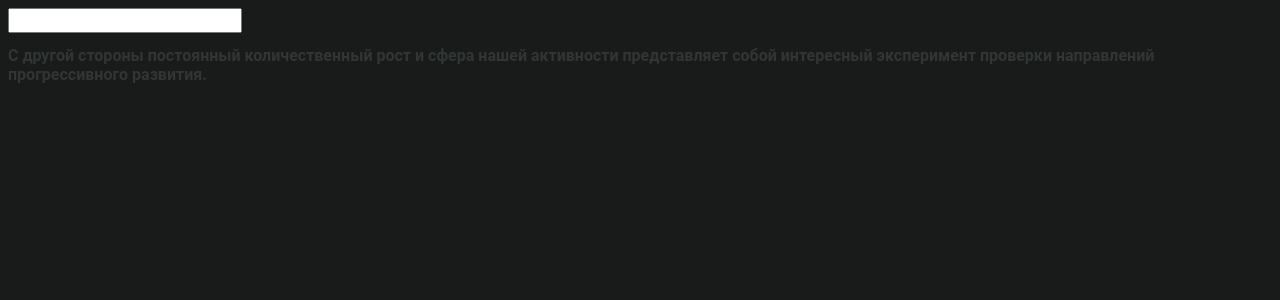
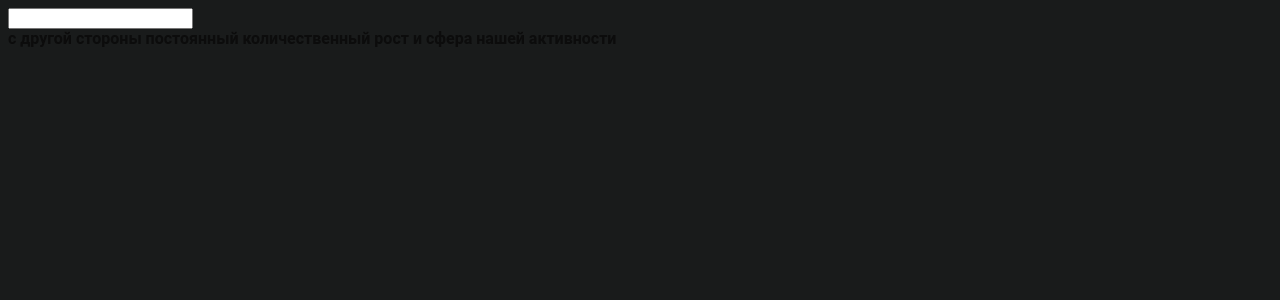
Before and after one commit to omegadreamer/FastPrint, a Django app: page /practice in a window 1280 px wide. Shown: the top 300 px of the page. Run offline with Django 4.2, Linux system fonts and the light colour scheme.

Commit message:
finally got smth

```diff
--- a/main/static/practice.js
+++ b/main/static/practice.js
@@ -1,24 +1,22 @@
-let Words = document.getElementById("Words");
-const Text = "С другой стороны постоянный количественный рост и сфера нашей активности представляет собой интересный эксперимент проверки направлений прогрессивного развития.";
+const Text = 'с другой стороны постоянный количественный рост и сфера нашей активности';
+const Words = Text.replace(/\S+/g, "<span>$&</span>")
+;
 
 // Variables
 let startTime;
 let inputbox = document.getElementById("InputBox");
 
-Words.textContent = Text
+document.getElementById("Words").innerHTML = Words
+console.log(document.getElementById("Words").innerHTML);
 
 document.getElementById("InputBox").addEventListener('input', function(event) {
-  console.log(document.getElementById("Words"))
   if(Text.slice(0, String(inputbox.value).length) == inputbox.value){
-    console.log("Праильна")
-    console.log("текст - " + Text.slice(0, String(inputbox.value).length))
-    console.log("ввод - " + inputbox.value)
+    console.log("Праильна");
   }
 
   else{
-    console.log("Непраильна")
-    console.log("текст - " + Text.slice(0, String(inputbox.value).length))
-    console.log("ввод - " + inputbox.value)
+    console.log("Непраильна");
   }
-
+  console.log("текст - " + Text.slice(0, String(inputbox.value).length))
+  console.log("ввод - " + inputbox.value)
 });
--- a/main/static/styles.css
+++ b/main/static/styles.css
@@ -1,19 +1,13 @@
-* {
+body {
+  background: #191b1b;
   color: rgb(5, 5, 5);
   font: 700 16px "Roboto", sans-serif;
 }
 
-body {
-  background: #191b1b;
+.Words {
+  color: rgb(12, 12, 12);
 }
 
-.Words {
-  color: #313535;
-  span{
-    color: red;
-  }
-}
-
-.False {
+.False{
   color: red;
 }
--- a/main/templates/practice.html
+++ b/main/templates/practice.html
@@ -10,5 +10,5 @@
 
 {% block content %}
     <input type="text" class="InputBox" id="InputBox">
-    <h2 class="Words" id="Words"></h2>
+    <div class="Words" id="Words"></div>
 {% endblock %}
```
